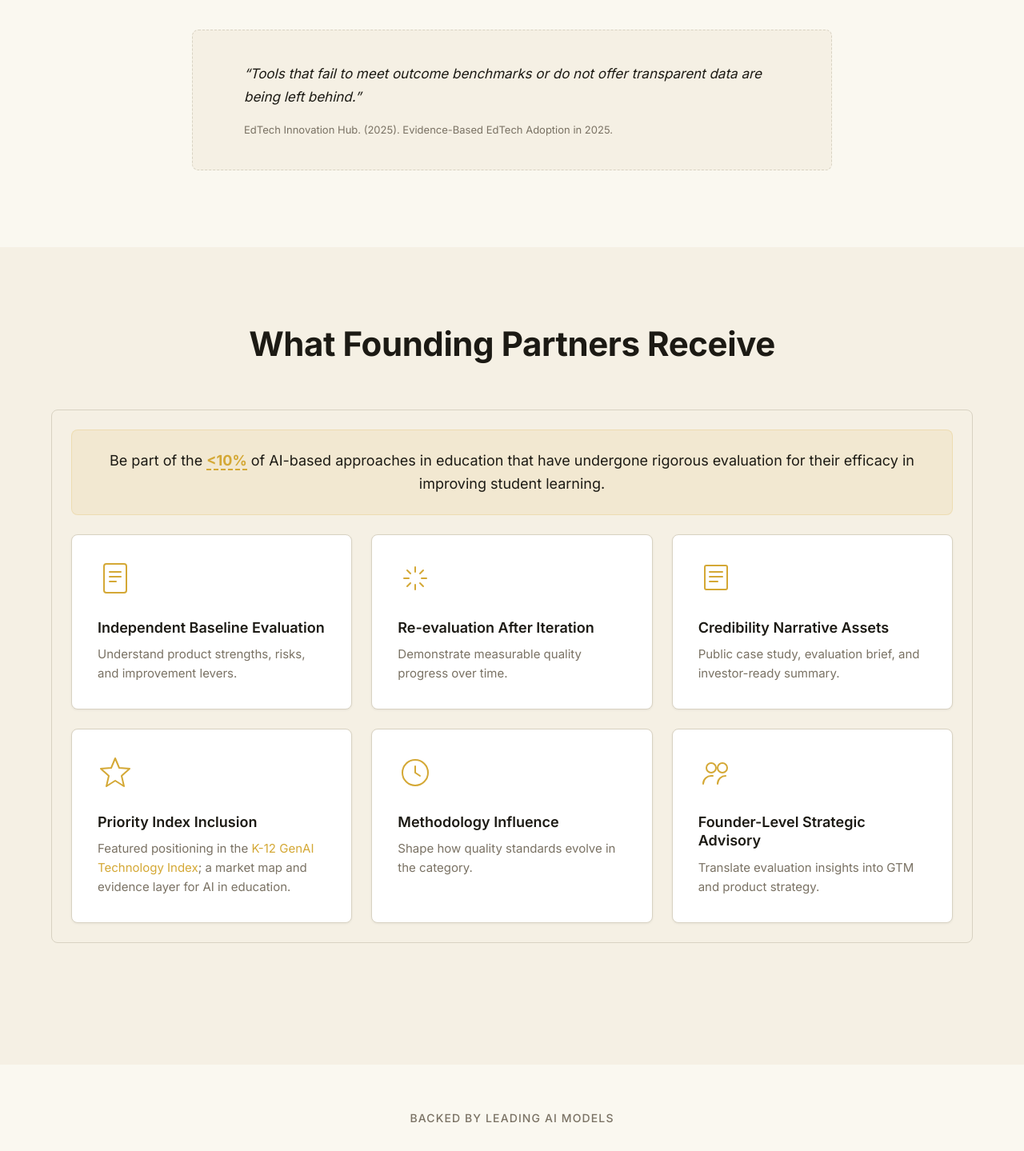
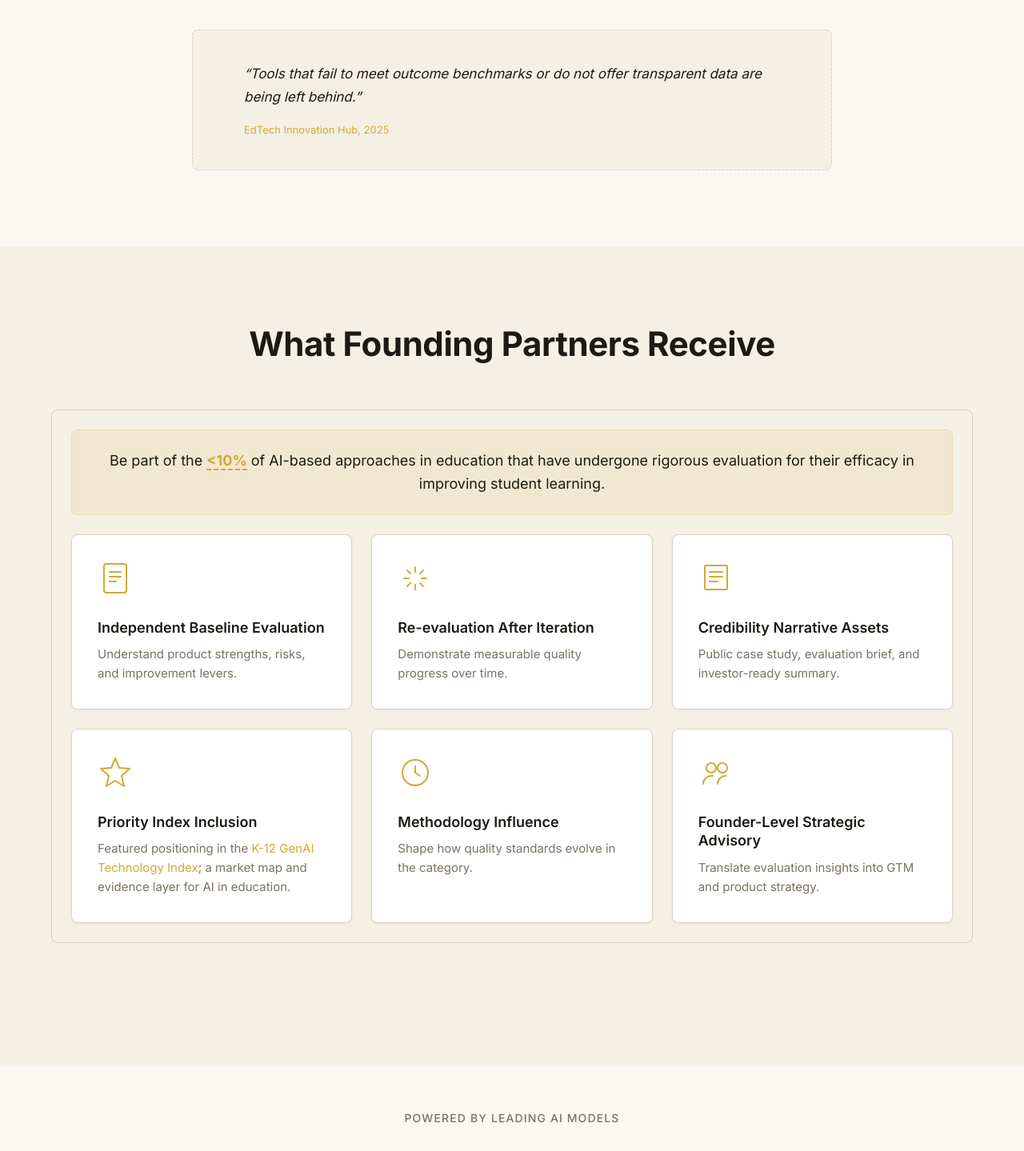
Before and after one commit to ssyz/ssyz.github.io, a plain HTML site: page programs/k12-applied-evals/index.html in a window 1280 px wide. Shown: the part 999-2438 px from the top of the page at 80% size. Drawn offline with Linux system fonts and the light colour scheme.

Commit message:
small revisions

```diff
--- a/programs/k12-applied-evals/index.html
+++ b/programs/k12-applied-evals/index.html
@@ -60,7 +60,7 @@
 
       <div class="callout-quote">
         <blockquote>&ldquo;Tools that fail to meet outcome benchmarks or do not offer transparent data are being left behind.&rdquo;</blockquote>
-        <cite>EdTech Innovation Hub. (2025). Evidence-Based EdTech Adoption in 2025.</cite>
+        <cite><a href="https://www.edtechinnovationhub.com/news/what-evidence-based-edtech-adoption-should-look-like-in-2025/" target="_blank" rel="noopener noreferrer">EdTech Innovation Hub, 2025</a></cite>
       </div>
     </div>
   </section>
@@ -131,7 +131,7 @@
   <!-- ===== BACKED BY LEADING AI MODELS ===== -->
   <section class="models-section">
     <div class="container">
-      <p class="models-label">Backed by leading AI models</p>
+      <p class="models-label">Powered by leading AI models</p>
       <div class="models-logos">
         <img class="model-logo" src="../images/openai-logo.png" alt="OpenAI" style="height: 96px;">
         <img class="model-logo" src="../images/anthropic-logo.png" alt="Anthropic">
```
